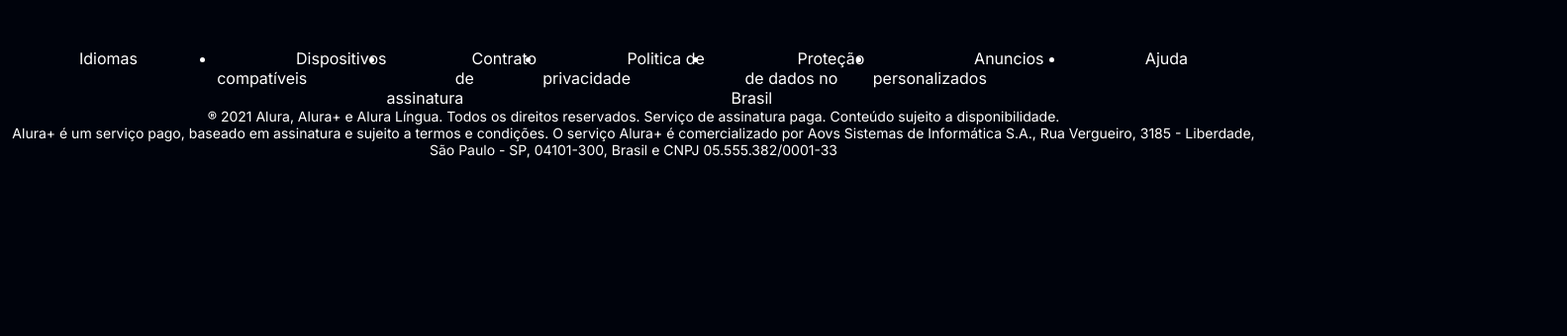
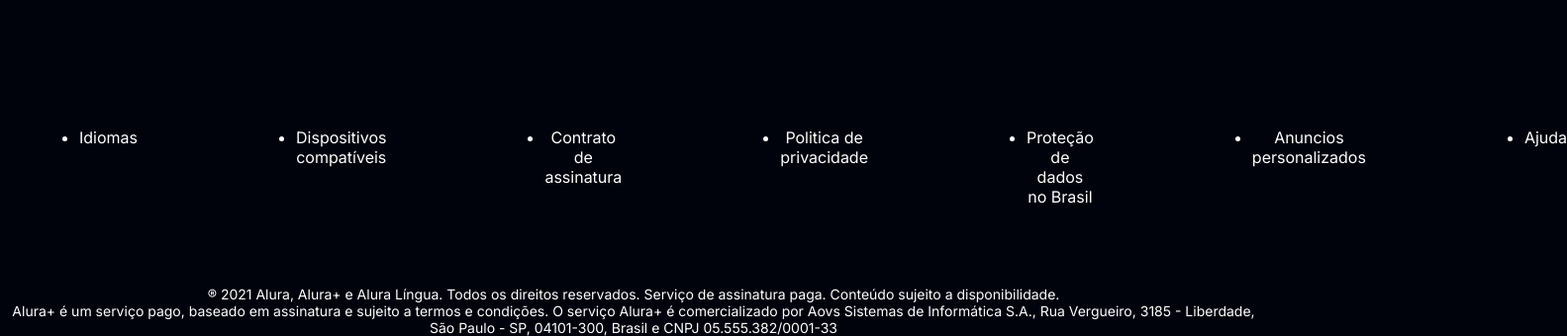
Before and after one commit to carloshbb/aluraplus, a plain HTML site: page index.html in a window 1280 px wide. Shown: the part 3693-4033 px from the top of the page at 99% size, 1583 px wide, since content can reach past the window. Before the commit the page ends 3853 px from the top, so only its background shows below. Drawn offline with Linux system fonts and the light colour scheme.

Commit message:
style.css

```diff
--- a/style.css
+++ b/style.css
@@ -112,11 +112,13 @@ margin-bottom: 3em;
 text-align: center;
 display: flex;
 }
+.lista__link{
+justify-content: center;
+margin: 5em;
+}
 .lista__link a{
 color: var(--branco-principal);
-justify-content: center;
 list-style-type: none;
-margin: 5em;
 text-decoration: none;
 }
 .lista__link a:hover{
```
